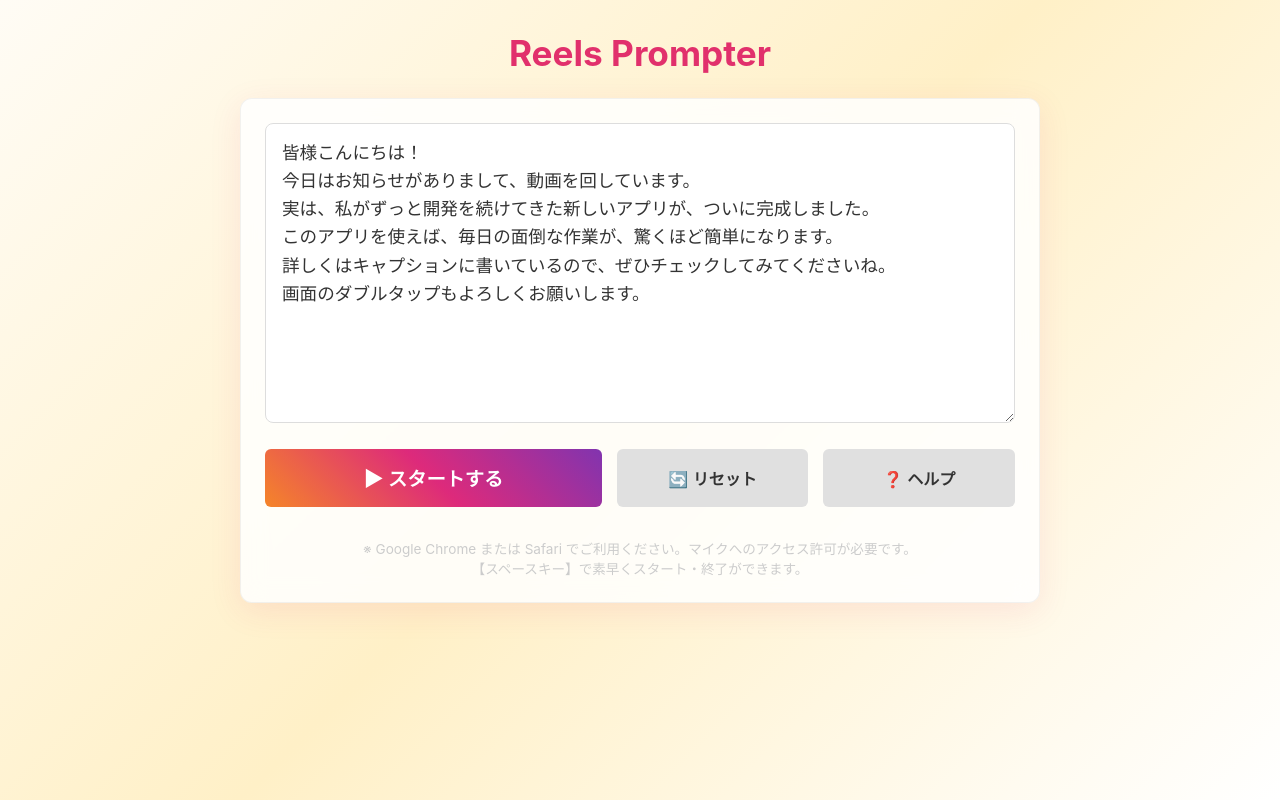
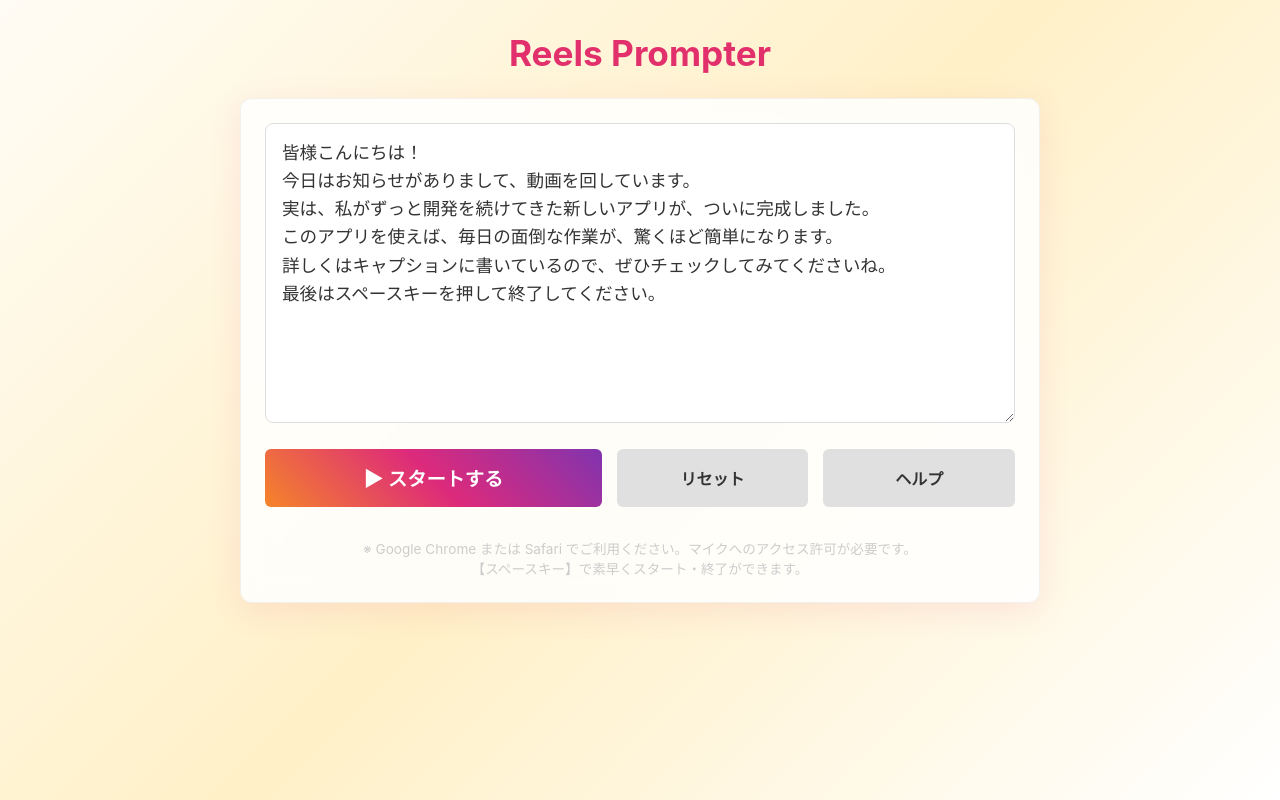
Before and after one commit to iidaatcnt/prompter-app, a Next.js app: page / in a window 1280 px wide. Built offline with nearby package versions, Linux system fonts and the light colour scheme.

Commit message:
Remove icons from buttons, update default text for ending

```diff
--- a/src/app/page.js
+++ b/src/app/page.js
@@ -3,7 +3,7 @@
 import { useState, useEffect, useRef } from 'react';
 
 export default function Home() {
-  const [scriptText, setScriptText] = useState('皆様こんにちは！\n今日はお知らせがありまして、動画を回しています。\n実は、私がずっと開発を続けてきた新しいアプリが、ついに完成しました。\nこのアプリを使えば、毎日の面倒な作業が、驚くほど簡単になります。\n詳しくはキャプションに書いているので、ぜひチェックしてみてくださいね。\n画面のダブルタップもよろしくお願いします。');
+  const [scriptText, setScriptText] = useState('皆様こんにちは！\n今日はお知らせがありまして、動画を回しています。\n実は、私がずっと開発を続けてきた新しいアプリが、ついに完成しました。\nこのアプリを使えば、毎日の面倒な作業が、驚くほど簡単になります。\n詳しくはキャプションに書いているので、ぜひチェックしてみてくださいね。\n最後はスペースキーを押して終了してください。');
   const [isRunning, setIsRunning] = useState(false);
   const [currentIndex, setCurrentIndex] = useState(0);
   const [showHelp, setShowHelp] = useState(false);
@@ -221,10 +221,10 @@ export default function Home() {
               ▶ スタートする
             </button>
             <button className="btn btn-secondary" onClick={() => setCurrentIndex(0)} style={{ flex: 1 }} title="先頭から読み直したい時に使います">
-              🔄 リセット
+              リセット
             </button>
             <button className="btn btn-secondary" onClick={() => setShowHelp(true)} style={{ flex: 1 }}>
-              ❓ ヘルプ
+              ヘルプ
             </button>
           </div>
           <p style={{ fontSize: '0.85rem', color: '#ccc', marginTop: '15px', textAlign: 'center' }}>
```
